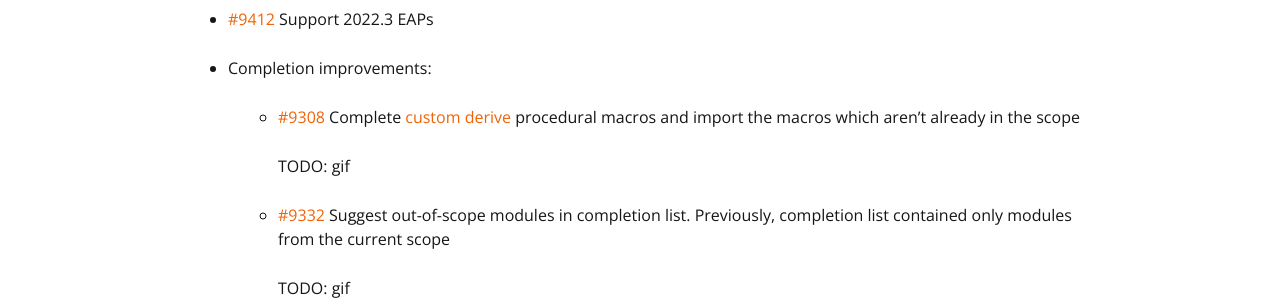
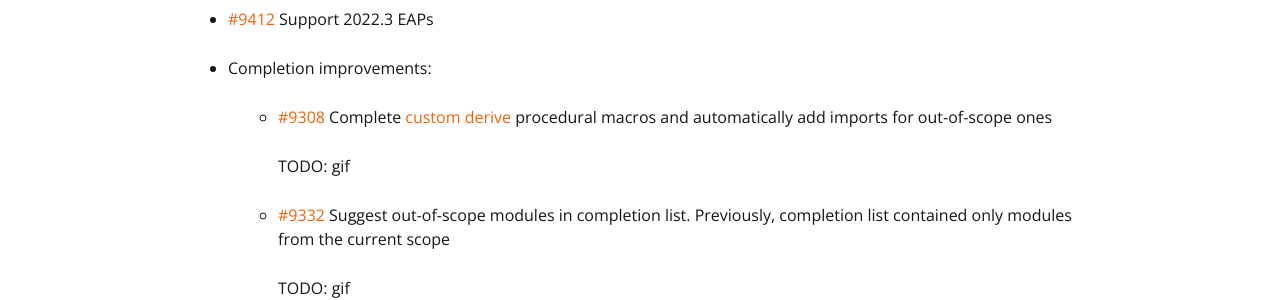
Before and after one commit to intellij-rust/intellij-rust.github.io, a Jekyll site: the page built from _posts/2022-10-10-changelog-180.markdown, in a window 1280 px wide and 900 px high. Shown: the part 334-634 px from the top of the window. Built offline with Jekyll 4.4.1, drawn with Linux system fonts in a browser that asks for light colours; nearby versions of some CDN libraries; some web fonts are replaced.

Commit message:
Update _posts/2022-10-10-changelog-180.markdown
Co-authored-by: Artem Mukhin <ortem00@gmail.com>

```diff
--- a/_posts/2022-10-10-changelog-180.markdown
+++ b/_posts/2022-10-10-changelog-180.markdown
@@ -11,7 +11,7 @@ date: 2022-10-10 13:00:00 +0300
 
 * Completion improvements:
 
-  * [#9308] Complete [custom derive] procedural macros and import the macros which aren't already in the scope
+  * [#9308] Complete [custom derive] procedural macros and automatically add imports for out-of-scope ones
 
     TODO: gif
 
```
